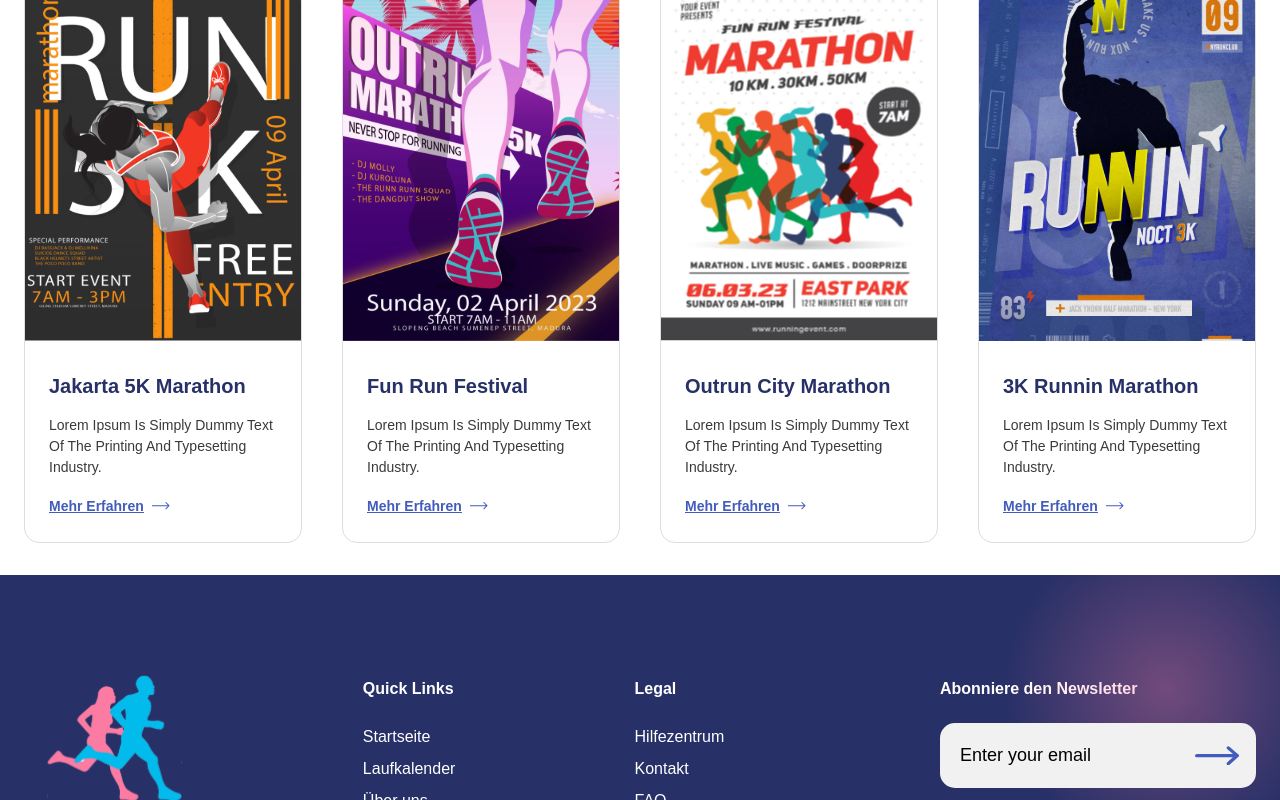
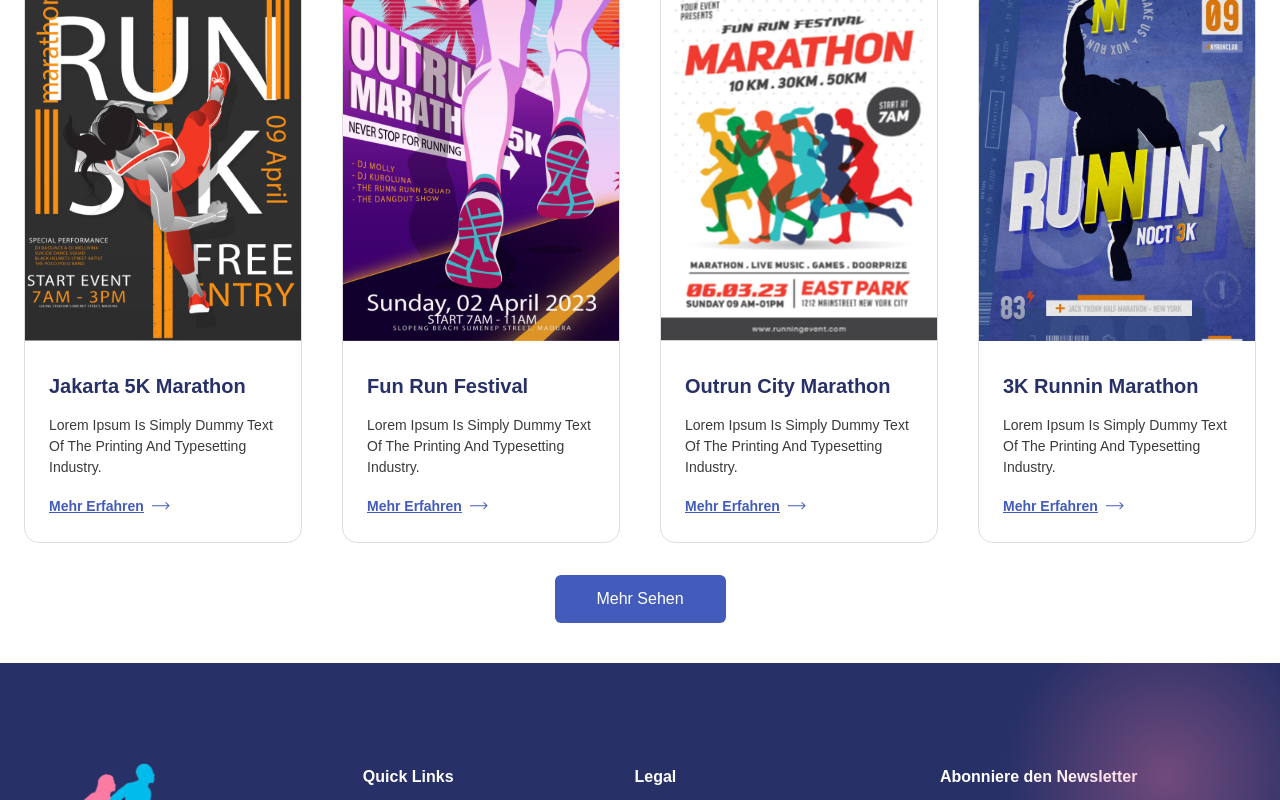
Before and after one commit to ammaralizahid/67run, a Next.js app: page /blog in a window 1280 px wide. Shown: the part 1768-2568 px from the top of the page. Built offline with nearby package versions, Linux system fonts and the light colour scheme.

Commit message:
minor fixes

```diff
--- a/src/components/blog/brands/index.tsx
+++ b/src/components/blog/brands/index.tsx
@@ -1,3 +1,4 @@
+import Button from "@/components/layout/button";
 import BlogCard, { BlogBrandCard } from "./BlogCard";
 
 type BlogBrandsProps = {
@@ -7,11 +8,10 @@ type BlogBrandsProps = {
 export default function BlogBrands({ cards }: BlogBrandsProps) {
   return (
     <section className="w-full mt-[40px] opacity-100 overflow-x-hidden">
-      <div className="relative w-full max-w-[1366px] mx-auto px-6 sm:px-6 lg:px-6">
-
+      <div className="relative w-full max-w-[1366px] mx-auto px-6 sm:px-6 lg:px-6 pb-10">
         <div className=" w-full">
           <h2 className="mx-auto w-full max-w-[617px] font-poppins font-bold text-[32px] sm:text-[40px] lg:text-[43px] leading-[39px] text-[#373737] text-center capitalize">
-          Ereignisprotokolle
+            Ereignisprotokolle
           </h2>
         </div>
         <div className="mt-8 mb-8 w-full grid grid-cols-1 gap-6 sm:grid-cols-2 min-[900px]:grid-cols-3 xl:grid-cols-4 lg:gap-10 justify-items-center">
@@ -19,6 +19,12 @@ export default function BlogBrands({ cards }: BlogBrandsProps) {
             <BlogCard key={card.id} card={card} />
           ))}
         </div>
+        <Button
+          variant="primary"
+          className="w-full sm:w-[171px] h-[48px] rounded-[5px] p-0 flex items-center justify-center mx-auto"
+        >
+          Mehr Sehen
+        </Button>
       </div>
     </section>
   );
--- a/src/components/societies/brands/index.tsx
+++ b/src/components/societies/brands/index.tsx
@@ -16,7 +16,7 @@ type SocietiesBrandsProps = {
 
 export default function SocietiesBrands({ cards }: SocietiesBrandsProps) {
   return (
-    <section className="w-full mt-[40px] opacity-100 overflow-x-hidden">
+    <section className="w-full pt-10 bg-[#EEF2FF] opacity-100 overflow-x-hidden">
       <div className="relative w-full max-w-[1366px] mx-auto px-6 sm:px-6 lg:px-6">
         <div className="mt-6 flex w-full flex-col gap-4 lg:flex-row lg:items-start lg:justify-between">
           <p className="w-full max-w-[586px] font-dmSans font-medium text-[20px] sm:text-[25px] leading-[100%] text-black text-left">
```
